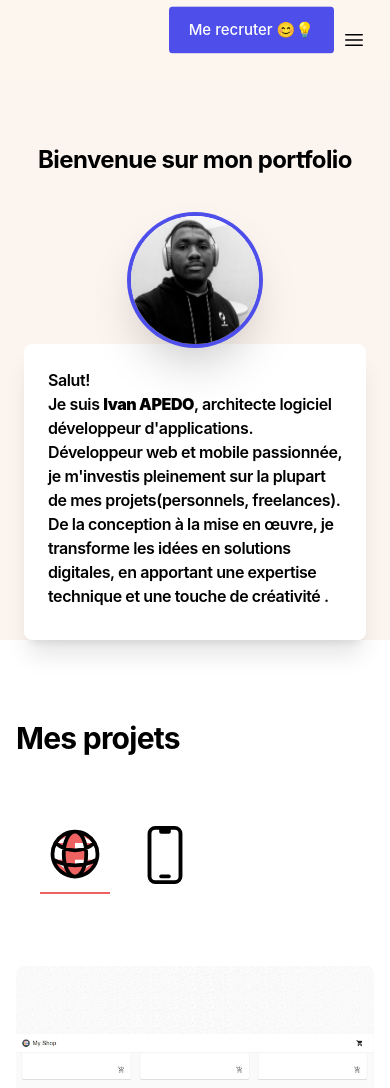
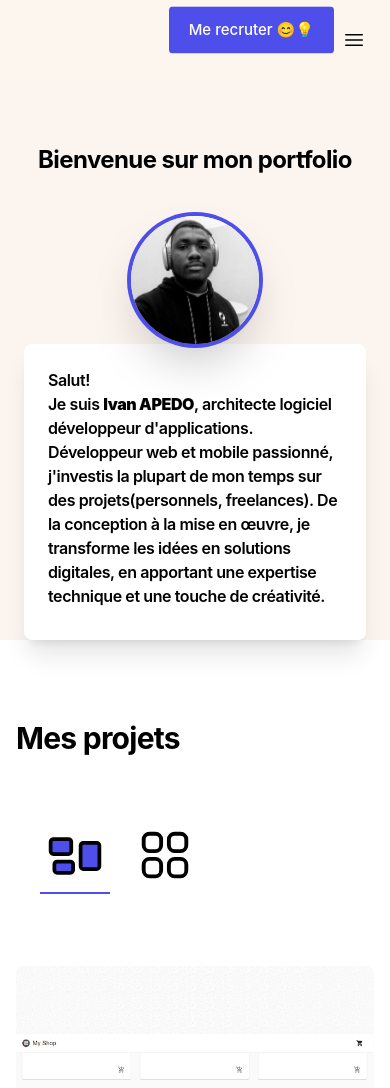
Before and after one commit to IvanGael/my-nextjs-portfolio, a Next.js app: page / in a window 390 px wide. Shown: the top 1088 px of the page. Built offline with nearby package versions, Linux system fonts and the light colour scheme.

Commit message:
some changes

```diff
--- a/app/components/Banner/Banner.tsx
+++ b/app/components/Banner/Banner.tsx
@@ -72,11 +72,11 @@ const Banner = () => {
                         <div className="grid grid-rows-1 sm:grid-rows-1 lg:grid-rows-1 ">
                             <h1 className="text-md font-semibold tracking-tight text-gray-900 sm:text-md md:4px">
                                 Salut! <br /> Je suis <strong>Ivan APEDO</strong>, architecte logiciel développeur d'applications.
-                                Développeur web et mobile passionnée,
-                                je m'investis pleinement sur la plupart de mes projets(personnels, freelances).
+                                Développeur web et mobile passionné,
+                                j'investis la plupart de mon temps sur des projets(personnels, freelances).
                                 De la conception à la mise en œuvre,
                                 je transforme les idées en solutions digitales, en apportant une expertise technique
-                                et une touche de créativité .
+                                et une touche de créativité.
                             </h1>
                             {/* <div className="col-span-3">
                                 <Dropdownone />
--- a/app/components/Courses/Courses.tsx
+++ b/app/components/Courses/Courses.tsx
@@ -1,7 +1,7 @@
 "use client"
 import * as React from "react";
 import { useState } from "react";
-import { GlobeAltIcon, DevicePhoneMobileIcon, CircleStackIcon, CloudIcon } from '@heroicons/react/24/outline';
+import { GlobeAltIcon, DevicePhoneMobileIcon, CircleStackIcon, CloudIcon, MinusIcon, RectangleGroupIcon, Squares2X2Icon } from '@heroicons/react/24/outline';
 
 
 interface Name {
@@ -280,8 +280,8 @@ const NamesList = () => {
                     <button onClick={() => setSelectedButton('cloudcomputing')} className={"bg-white " + (selectedButton === 'cloudcomputing' ? 'text-black border-b-4 border-purple' : 'text-lightgrey') + " pb-2 text-lg hidden sm:block"}>Cloud Computing</button> */}
 
                     {/* FOR MOBILE VIEW */}
-                    <GlobeAltIcon onClick={() => setSelectedButton('webdevelopment')} width={70} height={70} className={"bg-white " + (selectedButton === 'webdevelopment' ? 'border-b-2 border-orange fill-orange' : '') + " pb-2 block sm:hidden"} />
-                    <DevicePhoneMobileIcon onClick={() => setSelectedButton('mobiledevelopment')} width={70} height={70} className={"bg-white " + (selectedButton === 'mobiledevelopment' ? 'border-b-2 border-orange fill-orange' : '') + " pb-2 block sm:hidden"} />
+                    <RectangleGroupIcon onClick={() => setSelectedButton('webdevelopment')} width={70} height={70} className={"bg-white " + (selectedButton === 'webdevelopment' ? 'border-b-2 border-purple fill-purple' : '') + " pb-2 block sm:hidden"} />
+                    <Squares2X2Icon onClick={() => setSelectedButton('mobiledevelopment')} width={70} height={70} className={"bg-white " + (selectedButton === 'mobiledevelopment' ? 'border-b-2 border-purple fill-purple' : '') + " pb-2 block sm:hidden"} />
                     {/* <CircleStackIcon onClick={() => setSelectedButton('datascience')} width={70} height={70} className={"bg-white " + (selectedButton === 'datascience' ? 'border-b-2 border-orange fill-orange' : '') + " pb-2 block sm:hidden"} />
                     <CloudIcon onClick={() => setSelectedButton('cloudcomputing')} width={70} height={70} className={"bg-white " + (selectedButton === 'cloudcomputing' ? 'border-b-2 border-orange fill-orange' : '') + " pb-2 block sm:hidden"} /> */}
 
```
